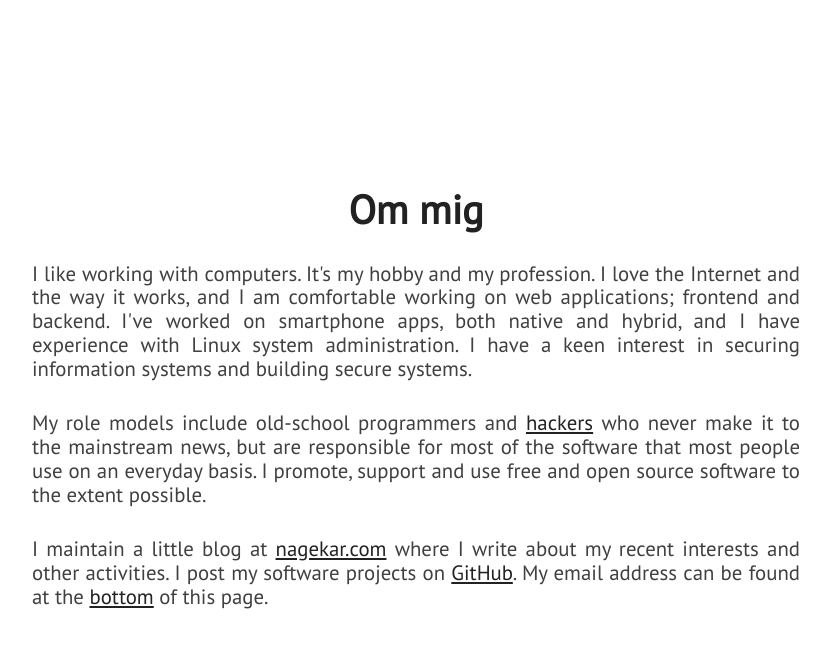
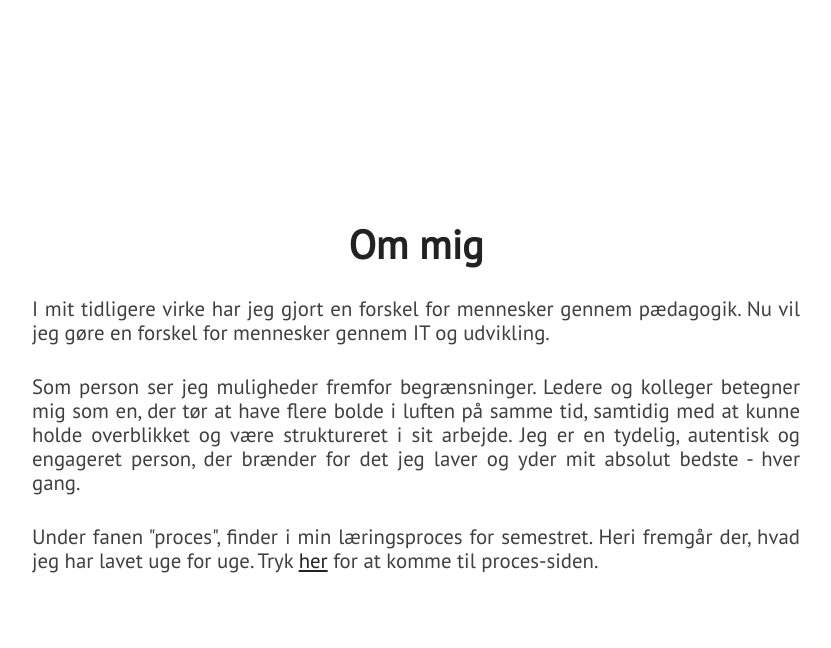
Before and after one commit to EmreAltiintas/portfolio, a Jekyll site: the page built from index.html, in a window 1280 px wide and 900 px high, scrolled down 1018 px. Shown: the top 648 px of the window, without its empty margins (224-1055 px from the left). Built offline with Jekyll 4.4.1, drawn with Linux system fonts in a browser that asks for light colours; nearby versions of some CDN libraries.

Commit message:
Update about.html

```diff
--- a/_includes/about.html
+++ b/_includes/about.html
@@ -3,13 +3,15 @@
         <div id="about-text">
             <div class="section-heading">Om mig</div>
             <p class="paragraph-text justify-text">
-                I like working with computers. It's my hobby and my profession. I love the Internet and the way it works, and I am comfortable working on web applications; frontend and backend. I've worked on smartphone apps, both native and hybrid, and I have experience with Linux system administration. I have a keen interest in securing information systems and building secure systems.
+                 I mit tidligere virke har jeg gjort en forskel for mennesker gennem pædagogik. Nu vil jeg gøre en forskel for mennesker gennem IT og udvikling.
             </p>
+
             <p class="paragraph-text justify-text">
-                My role models include old-school programmers and <a href="https://stallman.org/articles/on-hacking.html">hackers</a> who never make it to the mainstream news, but are responsible for most of the software that most people use on an everyday basis. I promote, support and use free and open source software to the extent possible.
+                Som person ser jeg muligheder fremfor begrænsninger. Ledere og kolleger betegner mig som en, der tør at have flere bolde i luften på samme tid, samtidig med at kunne holde overblikket og være struktureret i sit arbejde. Jeg er en tydelig, autentisk og engageret person, der brænder for det jeg laver og yder mit absolut bedste - hver gang.
             </p>
+
             <p class="paragraph-text justify-text">
-                I maintain a little blog at <a href="{{ site.blog_url }}">nagekar.com</a> where I write about my recent interests and other activities. I post my software projects on <a href="https://github.com/{{ site.github_username }}">GitHub</a>. My email address can be found at the <span class="extra-link"><a href="#extra">bottom</a></span> of this page.
+                Under fanen "proces", finder i min læringsproces for semestret. Heri fremgår der, hvad jeg har lavet uge for uge. Tryk <a href="{{ site.projects_url }}">her</a> for at komme til proces-siden.
             </p>
         </div>
     </section>
```
